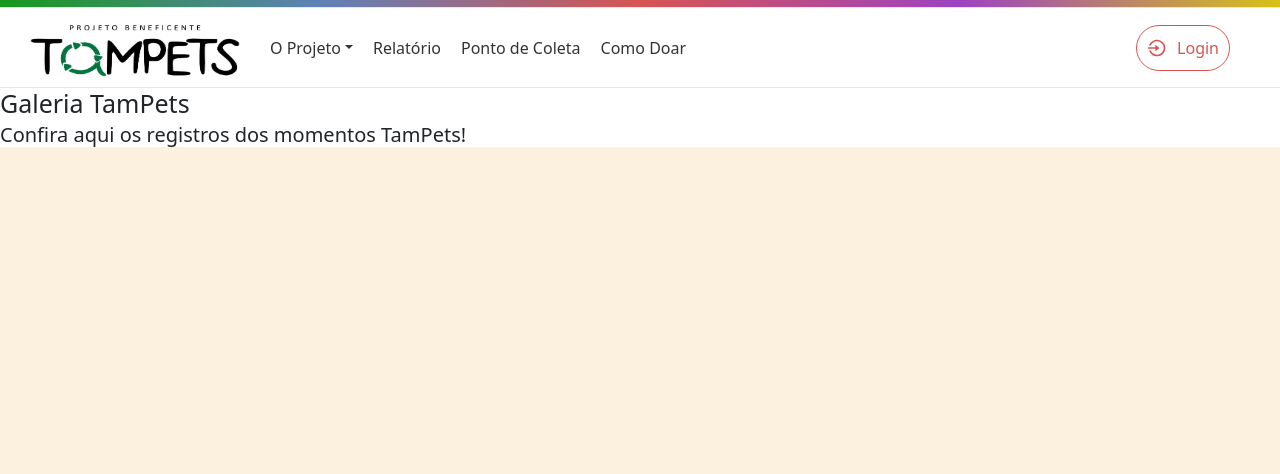
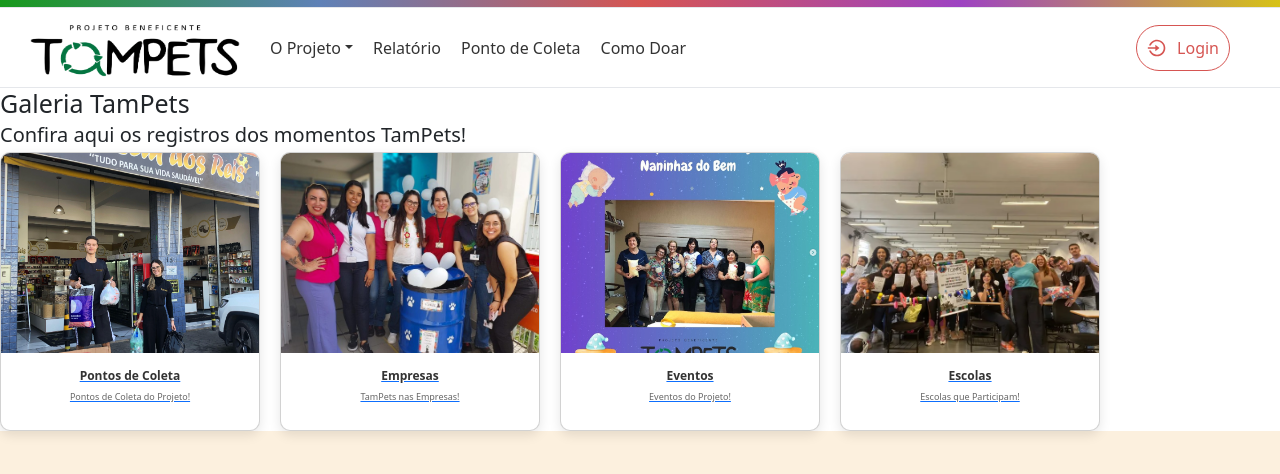
Before and after one commit to DaianeKCamargo/FATEC_ProjetoIntegrador2, a Next.js app: page /sobre-nos/galeria-tampets in a window 1280 px wide. Shown: the top 474 px of the page. Built offline with nearby package versions, Linux system fonts and the light colour scheme.

Commit message:
galeria
base galeria

```diff
--- a/app/globals.css
+++ b/app/globals.css
@@ -13,6 +13,12 @@
   box-sizing: border-box;
 }
 
+.body {
+  background-color: #fff;
+  padding: 2rem 10rem;
+  height: 150vh;
+}
+
 html {
   font-size: 62.5%;
   /* 1rem = 10px */
--- a/app/sobre-nos/galeria-tampets/page.tsx
+++ b/app/sobre-nos/galeria-tampets/page.tsx
@@ -1,4 +1,8 @@
 'use client';
+
+import Card from "@/components/Card/Card";
+import Link from "next/link";
+import styles from "@/styles/galeria.module.css";
 
 export default function GaleriaTampets() {
     return(
@@ -7,7 +11,41 @@ export default function GaleriaTampets() {
                 <h1>Galeria TamPets</h1>
                 <h2>Confira aqui os registros dos momentos TamPets!</h2>
             </div>
-            <div>
+            <div className={styles["galeria-container"]}>
+                <Link href="./galeria-tampets/coletas">
+                    <Card
+                        imagem={"/GaleriaColetas.PNG"}
+                        titulo="Pontos de Coleta"
+                        descricao="Pontos de Coleta do Projeto!"
+                        className="card"
+                    />
+                </Link>
+
+                <Link href="./galeria-tampets/empresas">
+                    <Card
+                        imagem={"/GaleriaEmpresas.jpg"}
+                        titulo="Empresas"
+                        descricao="TamPets nas Empresas!"
+                        className="card"
+                    /> </Link>
+
+                <Link href="./galeria-tampets/eventos">
+                    <Card
+                        imagem={"/GaleriaEventos.PNG"}
+                        titulo="Eventos"
+                        descricao="Eventos do Projeto!"
+                        className="card"
+                    />
+                </Link>
+
+                <Link href="./galeria-tampets/escolas">
+                    <Card
+                        imagem={"/GaleriaEscolas.webp"}
+                        titulo="Escolas"
+                        descricao="Escolas que Participam!"
+                        className="card"
+                    />
+                </Link>
 
             </div>
         </section>
--- /dev/null
+++ b/styles/galeria.module.css
@@ -0,0 +1,7 @@
+.galeria-container {
+    display: flex;
+    gap: 20px;
+    flexWrap: wrap;
+    justifyContent: center;
+    paddingTop: 40px;
+}
```
Also changed, not shown: app/sobre-nos/galeria-tampets/coletas/page.tsx (added), app/sobre-nos/galeria-tampets/empresas/page.tsx (added), app/sobre-nos/galeria-tampets/escolas/page.tsx (added), app/sobre-nos/galeria-tampets/eventos/page.tsx (added).
